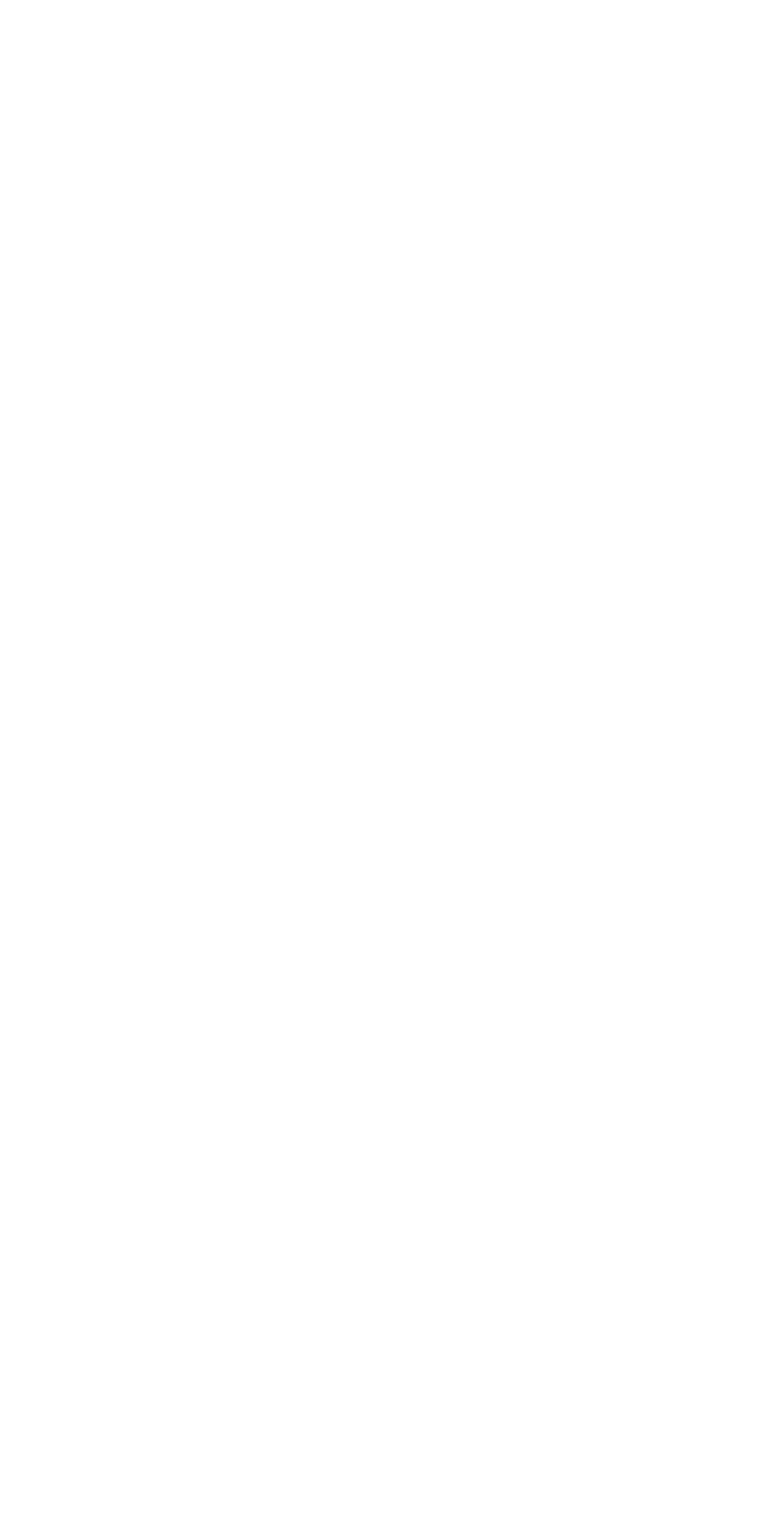
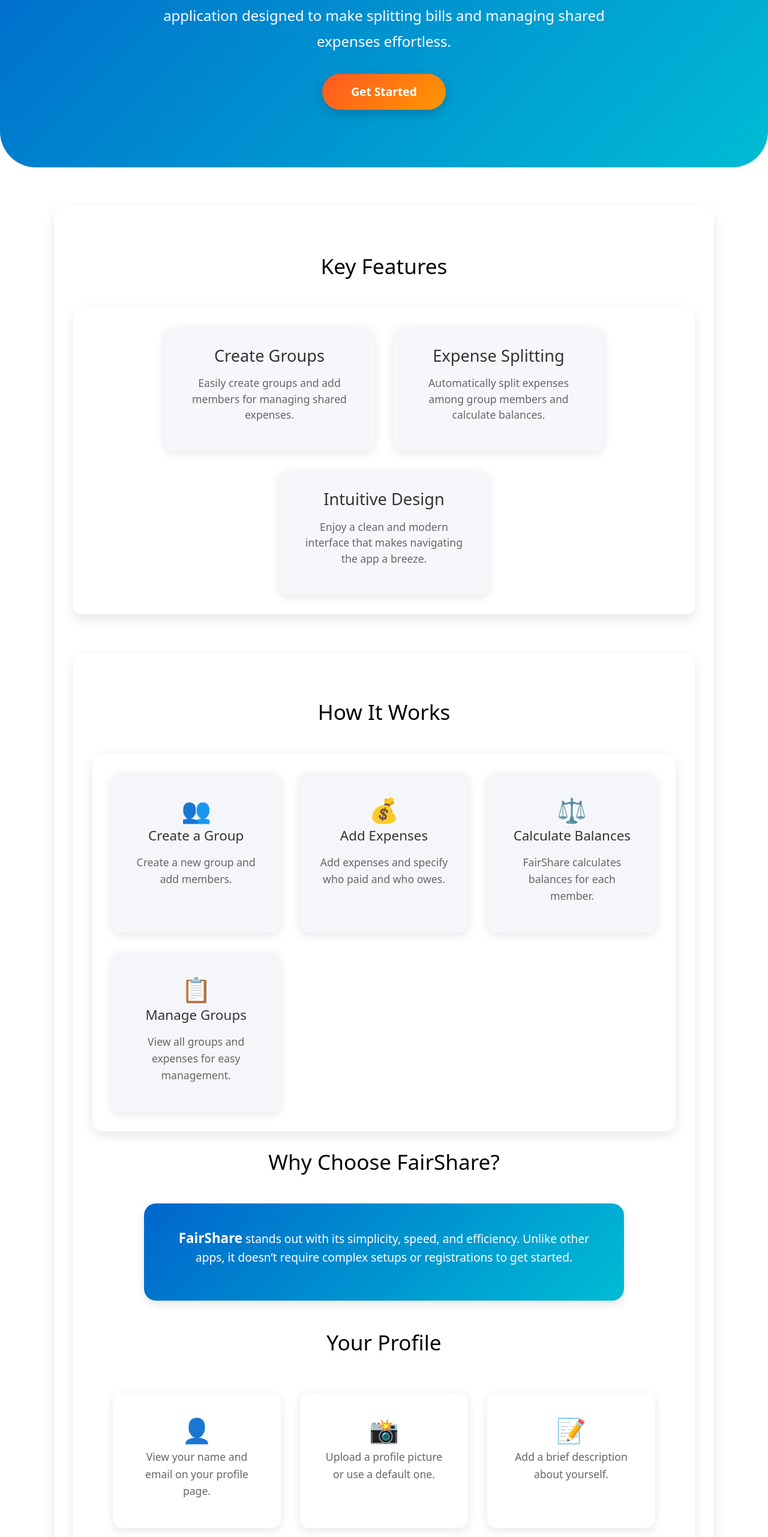
Before and after one commit to PanchalNihar/FairShare, an Angular app: page /about in a window 1280 px wide. Before the commit this address led to /. Shown: the part 224-2786 px from the top of the page at 60% size. Before the commit the page ends 800 px from the top, so only its background shows below. Built offline with nearby package versions, Linux system fonts and the light colour scheme; sample sign-in values are in the browser's storage.

Commit message:
Added About component

```diff
--- a/src/app/app.routes.ts
+++ b/src/app/app.routes.ts
@@ -7,6 +7,7 @@
 import { ExpenseTrackingComponent } from './components/expense-tracking/expense-tracking.component';
 import { authGuard } from './auth.guard';
 import { ProfileComponent } from './components/profile/profile.component';
+import { FairshareComponent } from './components/fairshare/fairshare.component';
 
 
 export const routes: Routes = [
@@ -46,5 +47,10 @@
     path:'profile',
     component:ProfileComponent,
     canActivate: [authGuard],
+  },
+  {
+    path:'about',
+    component:FairshareComponent,
+    canActivate:[authGuard]
   }
 ];
--- /dev/null
+++ b/src/app/components/fairshare/fairshare.component.css
@@ -0,0 +1,252 @@
+/* General Styles */
+body {
+    font-family: 'Arial', sans-serif;
+    margin: 0;
+    padding: 0;
+    line-height: 1.6;
+    color: #333;
+    background-color: #f4f6f9;
+}
+
+/* Hero Section */
+.hero-section {
+    background: linear-gradient(135deg, #0066cc, #00bcd4);
+    color: white;
+    text-align: center;
+    padding: 6rem 2rem;
+    border-bottom-left-radius: 60px;
+    border-bottom-right-radius: 60px;
+    position: relative;
+    overflow: hidden;
+}
+
+.hero-section h1 {
+    font-size: 3.8rem;
+    font-weight: 800;
+    margin-bottom: 1rem;
+    text-shadow: 4px 4px 8px rgba(0, 0, 0, 0.3);
+}
+
+.hero-section p {
+    font-size: 1.5rem;
+    line-height: 1.8;
+    max-width: 750px;
+    margin-left: auto;
+    margin-right: auto;
+    margin-bottom: 2rem;
+}
+
+.btn-primary {
+    background: linear-gradient(135deg, #ff5722, #ff9800);
+    border: none;
+    color: white;
+    padding: 1rem 3rem;
+    border-radius: 40px;
+    cursor: pointer;
+    font-size: 1.2rem;
+    font-weight: 700;
+    transition: transform 0.3s, box-shadow 0.3s, background 0.3s;
+    box-shadow: 0 6px 18px rgba(0, 0, 0, 0.2);
+}
+
+.btn-primary:hover {
+    transform: translateY(-4px);
+    box-shadow: 0 8px 25px rgba(0, 0, 0, 0.3);
+    background: linear-gradient(135deg, #e64a19, #f57c00);
+}
+
+/* Main Container */
+.container {
+    padding: 3rem 2rem;
+    max-width: 1100px;
+    margin: 0 auto;
+    background: #fff;
+    border-radius: 20px;
+    box-shadow: 0 8px 20px rgba(0, 0, 0, 0.1);
+    margin-top: -80px;
+    position: relative;
+}
+
+/* Key Features Section */
+.feature-section {
+    display: flex;
+    flex-wrap: wrap;
+    justify-content: center;
+    gap: 2rem;
+    padding: 2rem;
+    background: #ffffff;
+    border-radius: 15px;
+    box-shadow: 0 8px 20px rgba(0, 0, 0, 0.1);
+    margin-top: 3rem;
+}
+
+.feature-item {
+    text-align: center;
+    flex: 1 1 calc(33.333% - 1rem);
+    max-width: 350px;
+    background: #f5f7fa;
+    padding: 2rem;
+    border-radius: 15px;
+    box-shadow: 0 4px 15px rgba(0, 0, 0, 0.1);
+    transition: transform 0.3s ease, box-shadow 0.3s ease;
+}
+
+.feature-item:hover {
+    transform: translateY(-6px);
+    box-shadow: 0 12px 30px rgba(0, 0, 0, 0.2);
+}
+
+.feature-item h3 {
+    font-size: 1.7rem;
+    color: #333;
+    margin-bottom: 1rem;
+}
+
+.feature-item p {
+    font-size: 1.1rem;
+    color: #666;
+    line-height: 1.5;
+}
+
+/* How It Works Section */
+.how-it-works {
+    margin-top: 4rem;
+}
+
+.how-it-works h2 {
+    font-size: 2.2rem;
+    text-align: center;
+    margin-bottom: 3rem;
+    color: black;
+    margin-top: 3%;
+}
+
+.steps-section {
+    display: grid;
+    grid-template-columns: repeat(auto-fit, minmax(280px, 1fr));
+    gap: 2rem;
+    padding: 2rem;
+    background: #ffffff;
+    border-radius: 15px;
+    box-shadow: 0 6px 18px rgba(0, 0, 0, 0.1);
+}
+
+.step-item {
+    text-align: center;
+    padding: 2rem;
+    background: #f4f6f9;
+    border-radius: 15px;
+    box-shadow: 0 4px 15px rgba(0, 0, 0, 0.1);
+    transition: transform 0.3s ease, box-shadow 0.3s ease;
+}
+
+.step-item:hover {
+    transform: translateY(-6px);
+    box-shadow: 0 10px 25px rgba(0, 0, 0, 0.2);
+}
+
+.step-icon {
+    font-size: 2.5rem;
+    color: #007bff;
+    margin-bottom: 1.5rem;
+}
+
+.step-item h3 {
+    font-size: 1.4rem;
+    margin-bottom: 1rem;
+    color: #333;
+}
+
+.step-item p {
+    font-size: 1.1rem;
+    color: #666;
+    line-height: 1.6;
+}
+
+/* Why Choose Section */
+.highlight-card {
+    text-align: center;
+    margin: 3rem auto;
+    padding: 2.5rem;
+    background:linear-gradient(135deg, #0066cc, #00bcd4);
+    color: white;
+    border-radius: 20px;
+    max-width: 800px;
+    box-shadow: 0 6px 15px rgba(0, 0, 0, 0.1);
+    font-size: 1.2rem;
+    line-height: 1.6;
+}
+
+.highlight-card strong {
+    font-size: 1.4rem;
+    font-weight: bold;
+}
+
+/* Profile Features Section */
+.profile-features {
+    display: flex;
+    flex-wrap: wrap;
+    justify-content: center;
+    gap: 2rem;
+    margin-top: 4rem;
+}
+
+.profile-item {
+    text-align: center;
+    flex: 1 1 calc(25% - 1rem);
+    padding: 2rem;
+    max-width: 280px;
+    background: #ffffff;
+    border-radius: 15px;
+    box-shadow: 0 4px 15px rgba(0, 0, 0, 0.1);
+    transition: transform 0.3s ease, box-shadow 0.3s ease;
+}
+
+.profile-item:hover {
+    transform: translateY(-6px);
+    box-shadow: 0 12px 25px rgba(0, 0, 0, 0.2);
+}
+
+.profile-icon {
+    font-size: 2.5rem;
+    color: #007bff;
+    margin-bottom: 1rem;
+}
+
+.profile-item p {
+    font-size: 1.1rem;
+    color: #666;
+    line-height: 1.6;
+}
+
+/* Responsive Styles */
+@media (max-width: 768px) {
+    .hero-section h1 {
+        font-size: 2.8rem;
+    }
+
+    .hero-section p {
+        font-size: 1.2rem;
+    }
+
+    .feature-section {
+        flex-direction: column;
+    }
+
+    .feature-item {
+        max-width: 100%;
+        text-align: center;
+    }
+
+    .steps-section {
+        grid-template-columns: repeat(auto-fit, minmax(250px, 1fr));
+    }
+
+    .profile-features {
+        flex-direction: column;
+    }
+
+    .profile-item {
+        max-width: 100%;
+    }
+}
--- /dev/null
+++ b/src/app/components/fairshare/fairshare.component.html
@@ -0,0 +1,80 @@
+<div class="hero-section">
+    <div class="hero-content">
+      <h1>Welcome to FairShare</h1>
+      <p>
+        FairShare is a powerful, user-friendly expense management application designed to make splitting bills and managing shared expenses effortless.
+      </p>
+      <button class="btn-primary" (click)="backToDashBoard()">Get Started</button>
+    </div>
+  </div>
+  <div class="container about-app how-it-works">
+    <h2>Key Features</h2>
+    <div class="feature-section">
+      <div class="feature-item">
+        <h3>Create Groups</h3>
+        <p>Easily create groups and add members for managing shared expenses.</p>
+      </div>
+      <div class="feature-item">
+        <h3>Expense Splitting</h3>
+        <p>Automatically split expenses among group members and calculate balances.</p>
+      </div>
+      <div class="feature-item">
+        <h3>Intuitive Design</h3>
+        <p>Enjoy a clean and modern interface that makes navigating the app a breeze.</p>
+      </div>
+    </div>
+
+    <div class="container how-it-works">
+      <h2>How It Works</h2>
+      <div class="steps-section">
+        <div class="step-item">
+          <span class="step-icon">👥</span>
+          <h3>Create a Group</h3>
+          <p>Create a new group and add members.</p>
+        </div>
+        <div class="step-item">
+          <span class="step-icon">💰</span>
+          <h3>Add Expenses</h3>
+          <p>Add expenses and specify who paid and who owes.</p>
+        </div>
+        <div class="step-item">
+          <span class="step-icon">⚖️</span>
+          <h3>Calculate Balances</h3>
+          <p>FairShare calculates balances for each member.</p>
+        </div>
+        <div class="step-item">
+          <span class="step-icon">📋</span>
+          <h3>Manage Groups</h3>
+          <p>View all groups and expenses for easy management.</p>
+        </div>
+      </div>
+
+      <h2>Why Choose FairShare?</h2>
+      <div class="highlight-card">
+        <p>
+          <strong>FairShare</strong> stands out with its simplicity, speed, and efficiency.
+          Unlike other apps, it doesn’t require complex setups or registrations to get started.
+        </p>
+      </div>
+
+      <h2>Your Profile</h2>
+      <div class="profile-features">
+        <div class="profile-item">
+          <span class="profile-icon">👤</span>
+          <p>View your name and email on your profile page.</p>
+        </div>
+        <div class="profile-item">
+          <span class="profile-icon">📸</span>
+          <p>Upload a profile picture or use a default one.</p>
+        </div>
+        <div class="profile-item">
+          <span class="profile-icon">📝</span>
+          <p>Add a brief description about yourself.</p>
+        </div>
+        <div class="profile-item">
+          <span class="profile-icon">⚡</span>
+          <p>All changes reflect instantly for a smooth experience.</p>
+        </div>
+      </div>
+    </div>
+  </div>
--- /dev/null
+++ b/src/app/components/fairshare/fairshare.component.ts
@@ -0,0 +1,16 @@
+import { Component } from '@angular/core';
+import { Router } from '@angular/router';
+import { NavbarComponent } from "../navbar/navbar.component";
+
+@Component({
+  selector: 'app-fairshare',
+  imports: [],
+  templateUrl: './fairshare.component.html',
+  styleUrl: './fairshare.component.css'
+})
+export class FairshareComponent {
+  constructor(private router:Router){}
+  backToDashBoard(){
+    this.router.navigate(['/dashboard']);
+  }
+}
--- a/src/app/components/navbar/navbar.component.html
+++ b/src/app/components/navbar/navbar.component.html
@@ -1,6 +1,6 @@
 <nav class="navbar navbar-expand-lg navbar-light bg-light">
     <div class="container-fluid">
-      <a class="navbar-brand" [routerLink]="'/dashboard'">ExpenseApp</a>
+      <a class="navbar-brand" [routerLink]="'/about'">FairShare</a>
       <button
         class="navbar-toggler"
         type="button"
--- a/src/app/components/signin/signin.component.ts
+++ b/src/app/components/signin/signin.component.ts
@@ -42,7 +42,7 @@
 
         localStorage.setItem('loggedInUser', JSON.stringify(userSession)); // Only store essential data
         alert('Login successful!');
-        this.router.navigate(['/dashboard']);
+        this.router.navigate(['/about']);
       } else {
         alert('Invalid Email or Password. Please register if you are a new user.');
       }
```
Also changed, not shown: src/app/components/profile/profile.component.html (line endings or trailing spaces), 1 other file (tests, documents, lock files or other folders).
